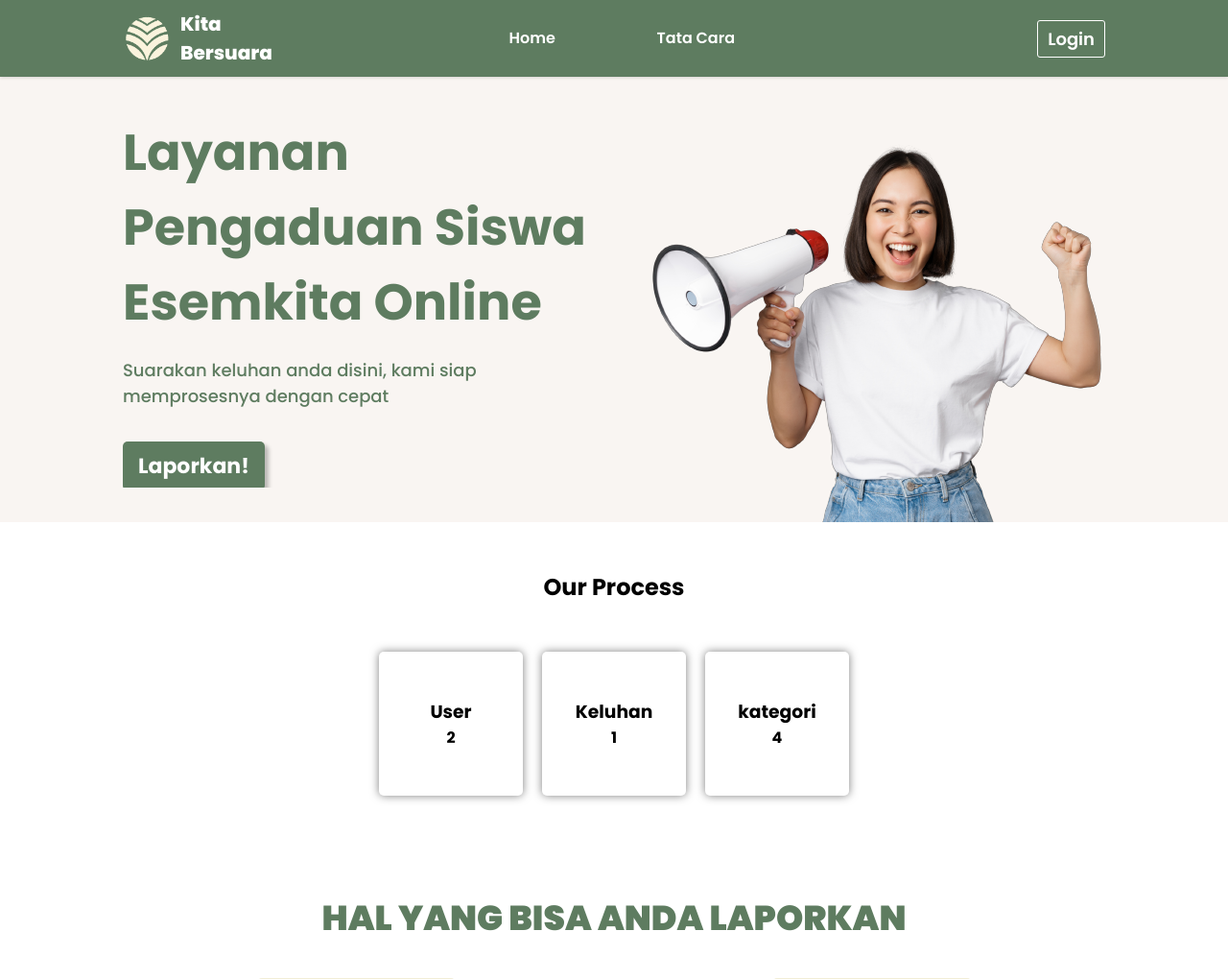
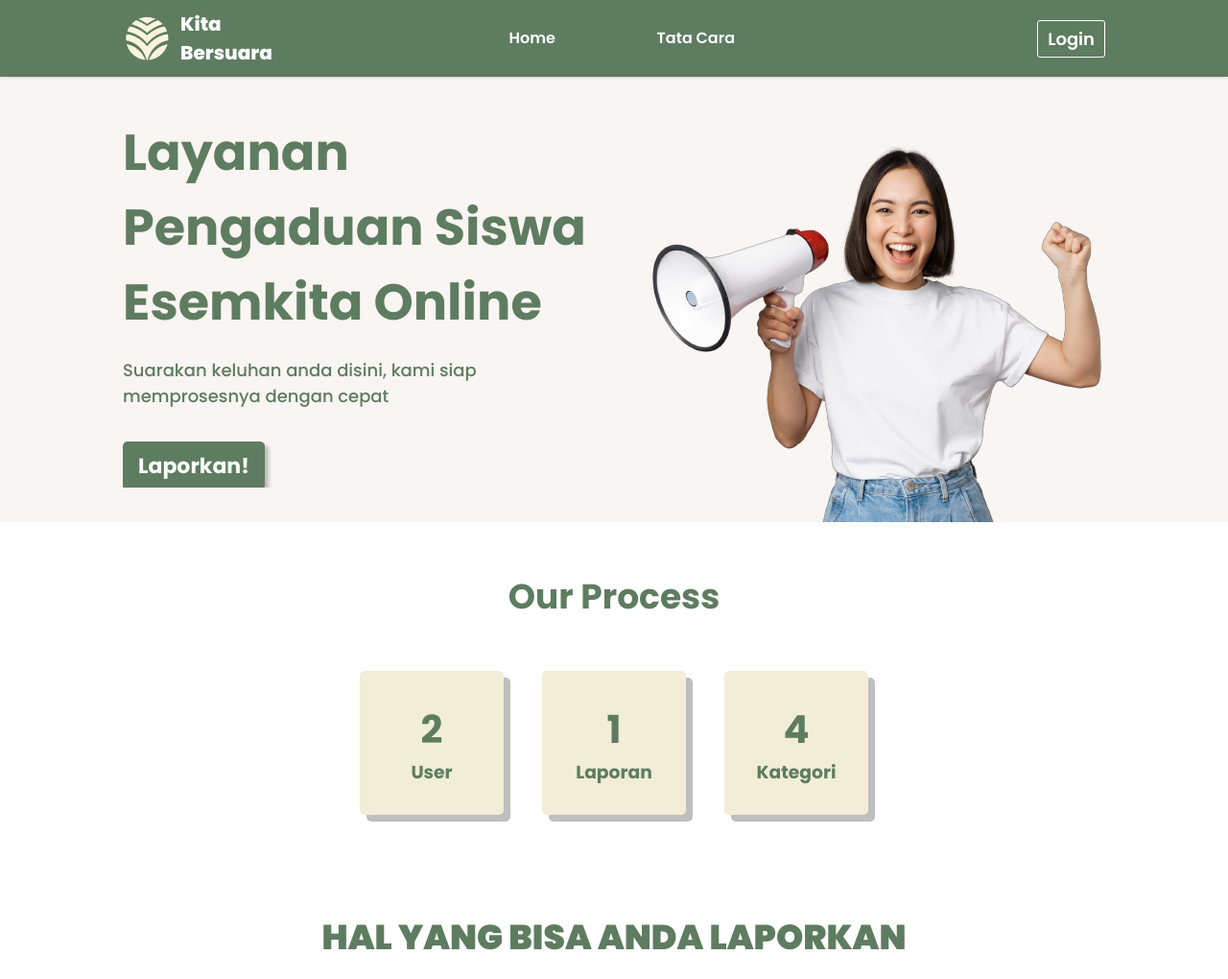
Before and after one commit to raaf17/kita-bersuara, a PHP site: page / in a window 1280 px wide. Shown: the top 1020 px of the page at 96% size. Run offline with PHP 8.4, Linux system fonts and the light colour scheme; data comes from the database, SQL or seed files in the repository.

Commit message:
memperbaiki our process

```diff
--- a/index.php
+++ b/index.php
@@ -72,31 +72,31 @@ include 'admin/conn.php';
     <h2 data-aos="fade-up" data-aos-duration="1500"> Our Process</h2>
     <div class="container card-our-process"  data-aos="fade-up" data-aos-duration="1500">
       <div class="user">
-        <h3>User</h3>
         <h4><?php
           $query = "SELECT * FROM siswa";
           $result = mysqli_query($conn, $query);
           $totalCount1 = mysqli_num_rows($result);
           echo $totalCount1;
         ?></h4>
+        <h3>User</h3>
       </div>
       <div class="keluhan">
-        <h3>Keluhan</h3>
         <h4><?php
           $query = "SELECT * FROM laporan";
           $result = mysqli_query($conn, $query);
           $totalCount2 = mysqli_num_rows($result);
           echo $totalCount2;
         ?></h4>
+        <h3>Laporan</h3>
       </div>
       <div class="kategori">
-        <h3>kategori</h3>
         <h4><?php
           $query = "SELECT * FROM kategori";
           $result = mysqli_query($conn, $query);
           $totalCount3 = mysqli_num_rows($result);
           echo $totalCount3;
         ?></h4>
+        <h3>Kategori</h3>
       </div>
     </div>
   </div>
--- a/style/style.css
+++ b/style/style.css
@@ -336,8 +336,14 @@ main .container .right img {
 }
 
 .our-process h2 {
+  font-size: 36px;
   text-align: center;
   margin: 50px 0;
+  color: #5e7c60;
+}
+
+.our-process h4 {
+  font-size: 40px;
 }
 
 .our-process .container.card-our-process {
@@ -347,8 +353,8 @@ main .container .right img {
   -webkit-box-pack: center;
       -ms-flex-pack: center;
           justify-content: center;
-  -webkit-column-gap: 20px;
-          column-gap: 20px;
+  -webkit-column-gap: 40px;
+          column-gap: 40px;
 }
 
 .our-process .container.card-our-process .user, .our-process .container.card-our-process .keluhan, .our-process .container.card-our-process .kategori {
@@ -367,10 +373,42 @@ main .container .right img {
           justify-content: center;
   width: 150px;
   height: 150px;
-  -webkit-box-shadow: 0 0 10px rgba(0, 0, 0, 0.5);
-          box-shadow: 0 0 10px rgba(0, 0, 0, 0.5);
-  background-color: #ffffff;
+  -webkit-box-shadow: 7px 7px rgba(0, 0, 0, 0.25);
+          box-shadow: 7px 7px rgba(0, 0, 0, 0.25);
+  background-color: #f2edd7;
   border-radius: 5px;
+  color: #5e7c60;
+  -webkit-transition: -webkit-transform 0.3s, -webkit-box-shadow 0.3s;
+  transition: -webkit-transform 0.3s, -webkit-box-shadow 0.3s;
+  transition: transform 0.3s, box-shadow 0.3s;
+  transition: transform 0.3s, box-shadow 0.3s, -webkit-transform 0.3s, -webkit-box-shadow 0.3s;
+}
+
+.our-process .container.card-our-process .user:hover {
+  -webkit-transform: scale(1.1);
+          transform: scale(1.1);
+  /* Memperbesar item saat dihover */
+  -webkit-box-shadow: 0 0 7px rgba(0, 0, 0, 0.8);
+          box-shadow: 0 0 7px rgba(0, 0, 0, 0.8);
+  /* Menambahkan bayangan saat dihover */
+}
+
+.our-process .container.card-our-process .keluhan:hover {
+  -webkit-transform: scale(1.1);
+          transform: scale(1.1);
+  /* Memperbesar item saat dihover */
+  -webkit-box-shadow: 0 0 7px rgba(0, 0, 0, 0.8);
+          box-shadow: 0 0 7px rgba(0, 0, 0, 0.8);
+  /* Menambahkan bayangan saat dihover */
+}
+
+.our-process .container.card-our-process .kategori:hover {
+  -webkit-transform: scale(1.1);
+          transform: scale(1.1);
+  /* Memperbesar item saat dihover */
+  -webkit-box-shadow: 0 0 7px rgba(0, 0, 0, 0.8);
+          box-shadow: 0 0 7px rgba(0, 0, 0, 0.8);
+  /* Menambahkan bayangan saat dihover */
 }
 
 @media (max-width: 500px) {
--- a/style/style.scss
+++ b/style/style.scss
@@ -252,13 +252,18 @@ main {
 .our-process{
   margin: 50px 0;
   h2{
+    font-size: 36px;
     text-align: center;
     margin: 50px 0;
+    color: #5e7c60;
+  }
+  h4{
+    font-size: 40px;
   }
   .container.card-our-process{
     display: flex;
     justify-content: center;
-    column-gap: 20px;
+    column-gap: 40px;
 
     .user,.keluhan,.kategori{
       display: flex;
@@ -269,11 +274,25 @@ main {
       width: 150px;
       height: 150px;
 
-      box-shadow: 0 0 10px rgba(0, 0, 0, 0.5);
-      background-color: #ffffff;
+      box-shadow: 7px 7px rgba(0, 0, 0, 0.25);
+      background-color: #f2edd7 ;
       border-radius: 5px;
+
+      color: #5e7c60;
+      transition: transform 0.3s, box-shadow 0.3s;
     }
-
+    .user:hover {
+      transform: scale(1.1); /* Memperbesar item saat dihover */
+      box-shadow: 0 0 7px rgba(0, 0, 0, 0.8); /* Menambahkan bayangan saat dihover */
+    }
+    .keluhan:hover {
+      transform: scale(1.1); /* Memperbesar item saat dihover */
+      box-shadow: 0 0 7px rgba(0, 0, 0, 0.8); /* Menambahkan bayangan saat dihover */
+    }
+    .kategori:hover {
+      transform: scale(1.1); /* Memperbesar item saat dihover */
+      box-shadow: 0 0 7px rgba(0, 0, 0, 0.8); /* Menambahkan bayangan saat dihover */
+    }
 
   }
 }
```
Also changed, not shown: 1 other file.
